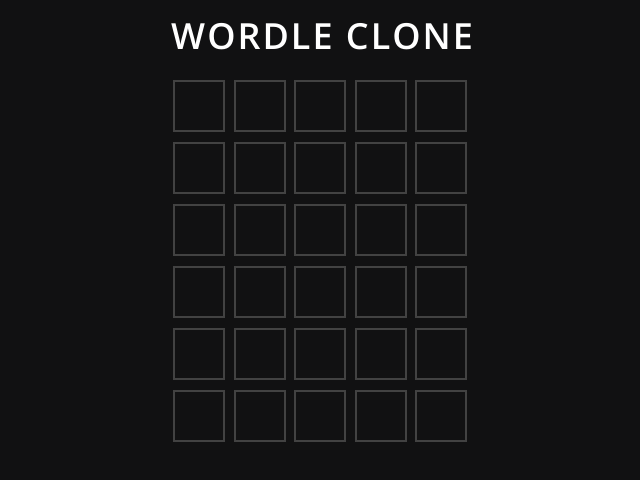
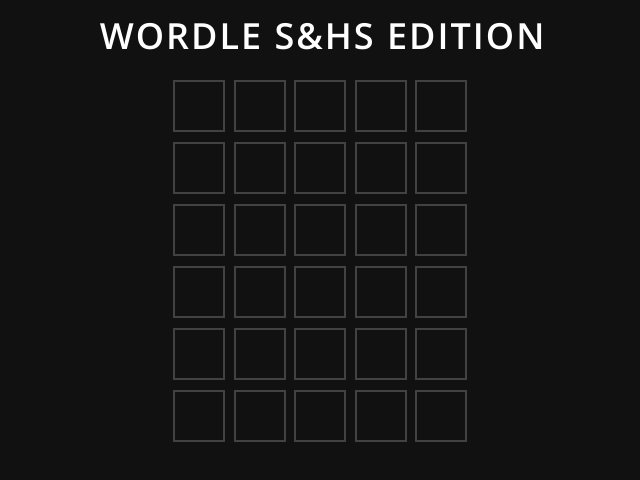
Before and after one commit to mbaskhairoun/mbaskhairoun.github.io, a website: page index.html in a window 1280 px wide. Shown: the whole page, without its empty margins (317-957 px from the left). Drawn offline with nearby package versions, Linux system fonts and the light colour scheme.

Commit message:
Update index.html

```diff
--- a/index.html
+++ b/index.html
@@ -14,7 +14,7 @@
     <script defer src="/dist/script.js"></script>
   </head>
   <body>
-    <h1>Wordle Clone</h1>
+    <h1>Wordle S&Hs Edition</h1>
     <section class="game">
       <div id="guess1" class="guess" data-letters="">
         <div class="guess__tile" id="guess1Tile1"></div>
```
